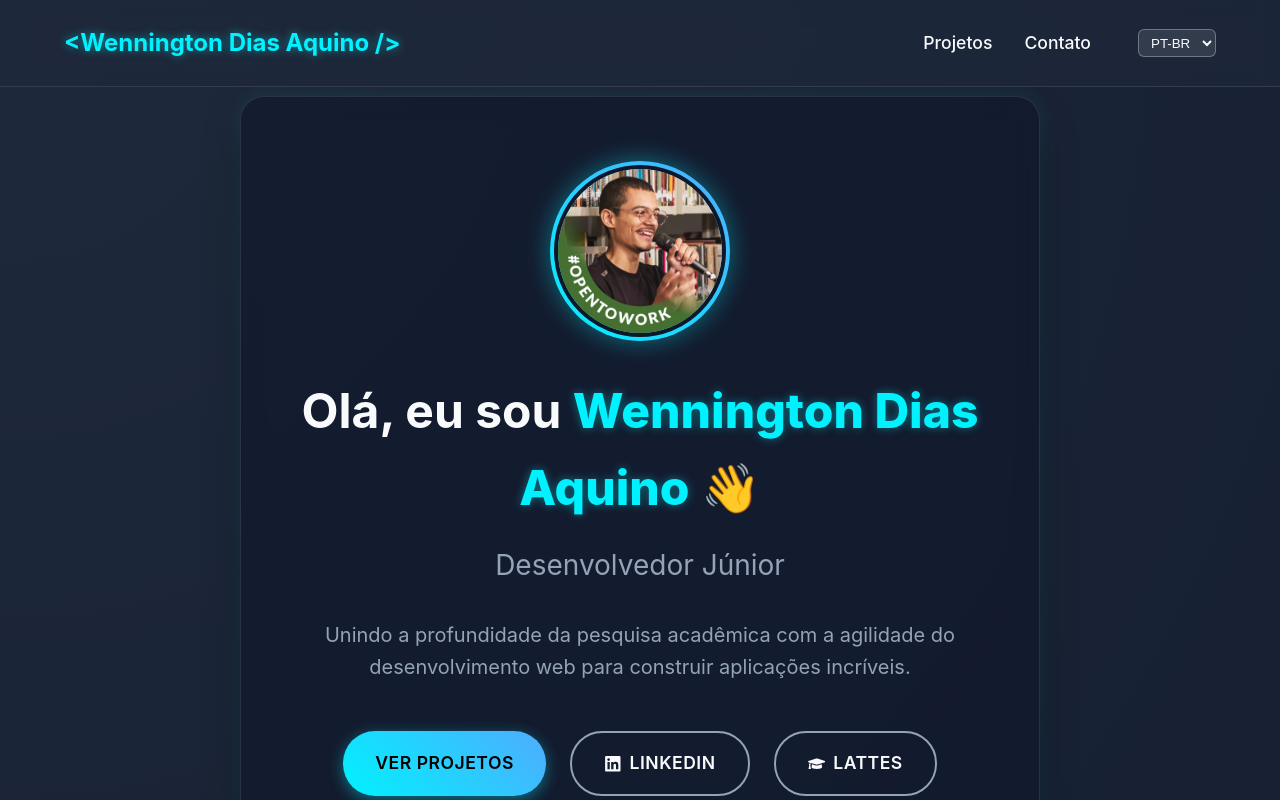
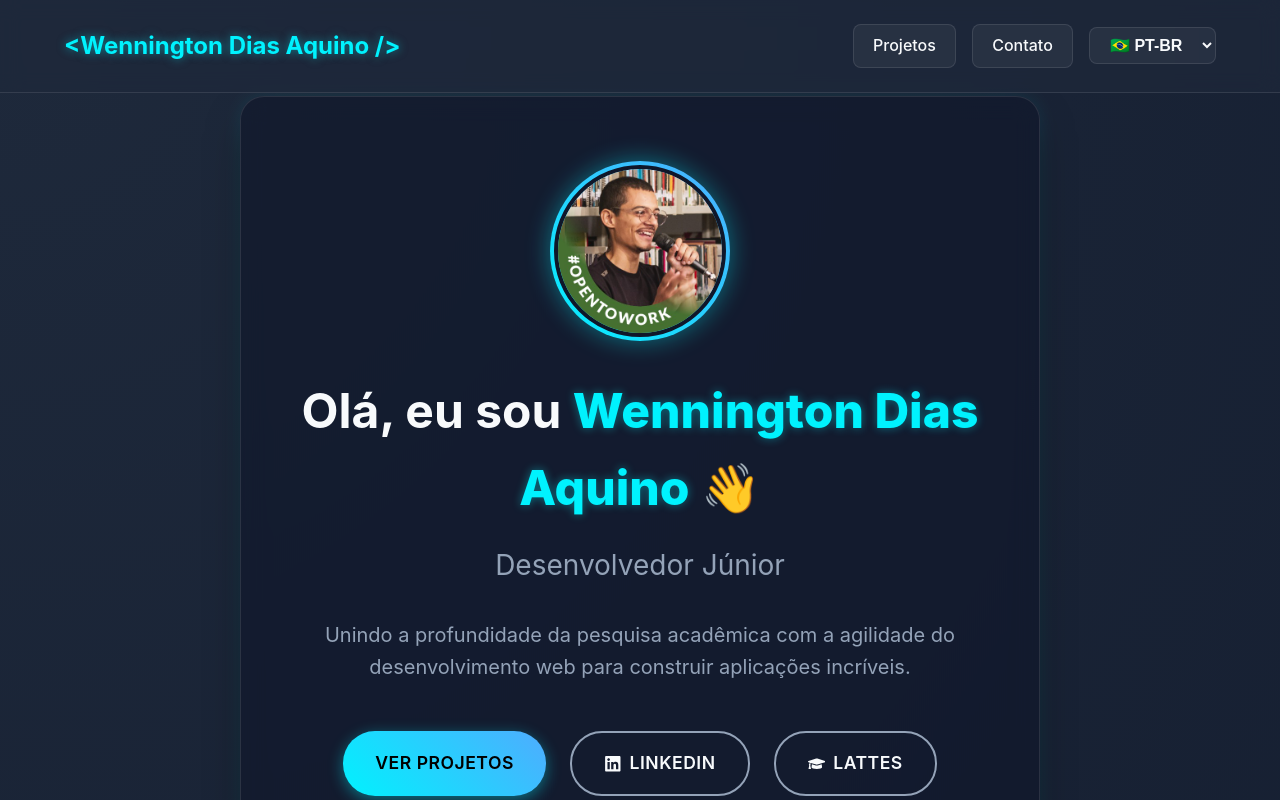
Before and after one commit to Wennington123/MyPortfolio, a React (Vite) app: page / in a window 1280 px wide. Shown: the top 800 px of the page. Built offline with nearby package versions, Linux system fonts and the light colour scheme.

Commit message:
navbuttons

```diff
--- a/src/index.css
+++ b/src/index.css
@@ -52,18 +52,57 @@ body {
 
 .nav-links {
   display: flex;
-  gap: 2rem;
+  gap: 1rem;
+  align-items: center; /* Garante que os botões fiquem alinhados no centro */
 }
 
+/* Moldura para os links (Projetos, Contato) */
 .nav-links a {
   color: var(--text-main);
   font-weight: 500;
-  font-size: 1.1rem;
-  transition: color 0.3s;
+  font-size: 1rem;
+  padding: 0.5rem 1.2rem;
+  border-radius: 8px;
+  border: 1px solid var(--glass-border);
+  background: rgba(255, 255, 255, 0.05); /* Fundo levemente transparente */
+  transition: all 0.3s ease;
+  text-decoration: none;
 }
 
+/* Efeito ao passar o mouse nos links */
 .nav-links a:hover {
   color: var(--primary-color);
+  border-color: var(--primary-color);
+  background: rgba(0, 242, 254, 0.1);
+  box-shadow: 0 0 15px rgba(0, 242, 254, 0.2);
+  transform: translateY(-2px); /* Efeito de pular levemente */
+}
+
+/* Moldura e estilo para o botão de idioma */
+.lang-btn {
+  padding: 0.5rem 1rem;
+  border-radius: 8px;
+  background: rgba(255, 255, 255, 0.05);
+  color: var(--text-main);
+  border: 1px solid var(--glass-border);
+  cursor: pointer;
+  font-weight: 600;
+  font-size: 1rem;
+  transition: all 0.3s ease;
+  outline: none;
+}
+
+/* Efeito ao passar o mouse no botão de idioma */
+.lang-btn:hover {
+  border-color: var(--primary-color);
+  box-shadow: 0 0 15px rgba(0, 242, 254, 0.2);
+  transform: translateY(-2px);
+}
+
+/* Cor do fundo das opções do dropdown para não ficarem brancas */
+.lang-btn option {
+  background-color: var(--bg-color);
+  color: var(--text-main);
 }
 
 .hero-section {
--- a/src/index.jsx
+++ b/src/index.jsx
@@ -67,23 +67,14 @@ export const Home = () => {
           <a href="#projetos">{t.navProjects}</a>
           <a href="#contato">{t.navContact}</a>
 
-          {/* Seletor de Idiomas */}
+          {/* Seletor de Idiomas com Bandeiras e Moldura */}
           <select
+            className="lang-btn"
             value={language}
             onChange={(e) => setLanguage(e.target.value)}
-            style={{
-              marginLeft: '15px',
-              padding: '4px 8px',
-              borderRadius: '6px',
-              backgroundColor: 'rgba(255, 255, 255, 0.1)',
-              color: 'inherit',
-              border: '1px solid rgba(255, 255, 255, 0.3)',
-              cursor: 'pointer',
-              outline: 'none'
-            }}
           >
-            <option value="pt" style={{ color: '#000' }}>PT-BR</option>
-            <option value="en" style={{ color: '#000' }}>EN</option>
+            <option value="pt">🇧🇷 PT-BR</option>
+            <option value="en">🇺🇸 EN</option>
           </select>
         </nav>
       </header>
```
